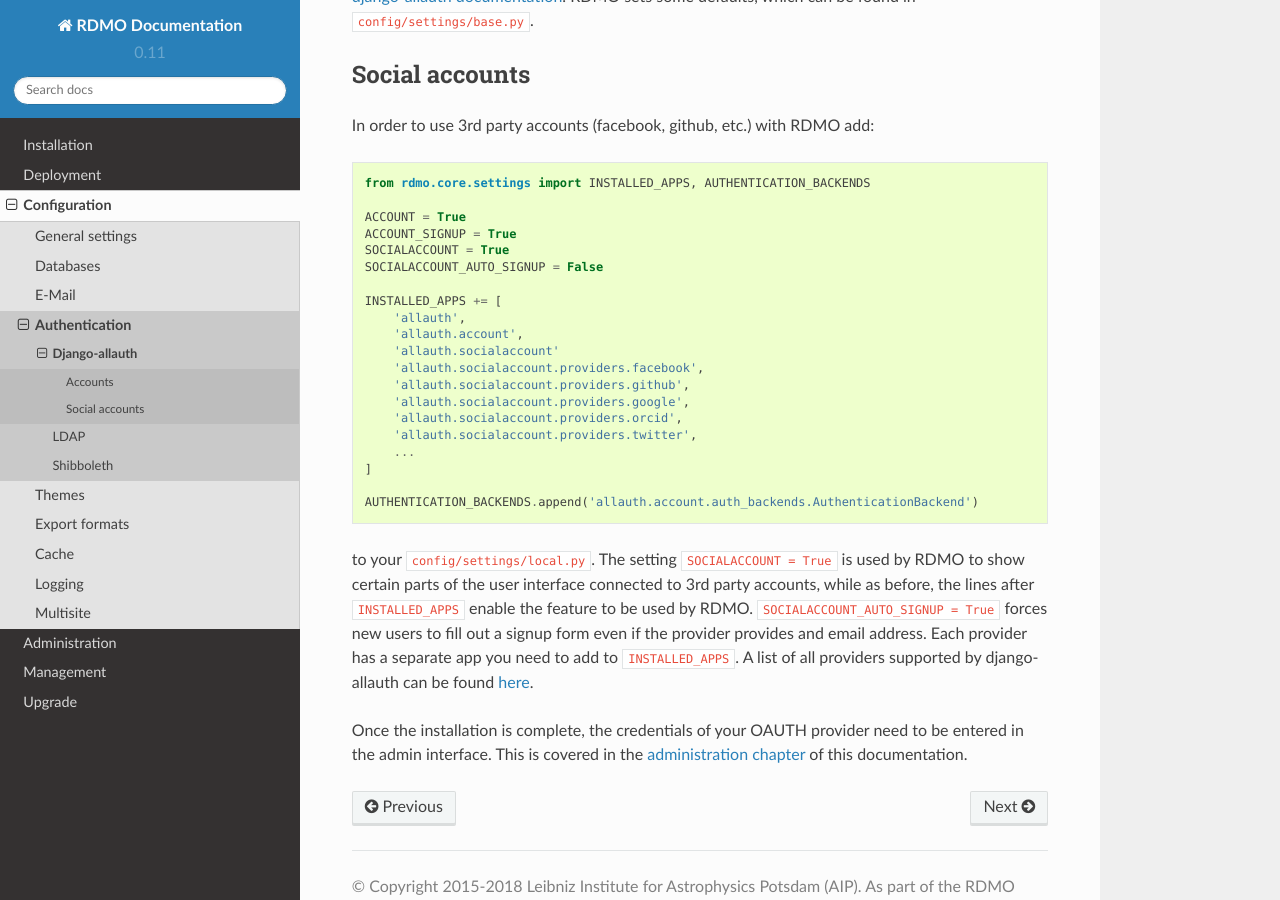
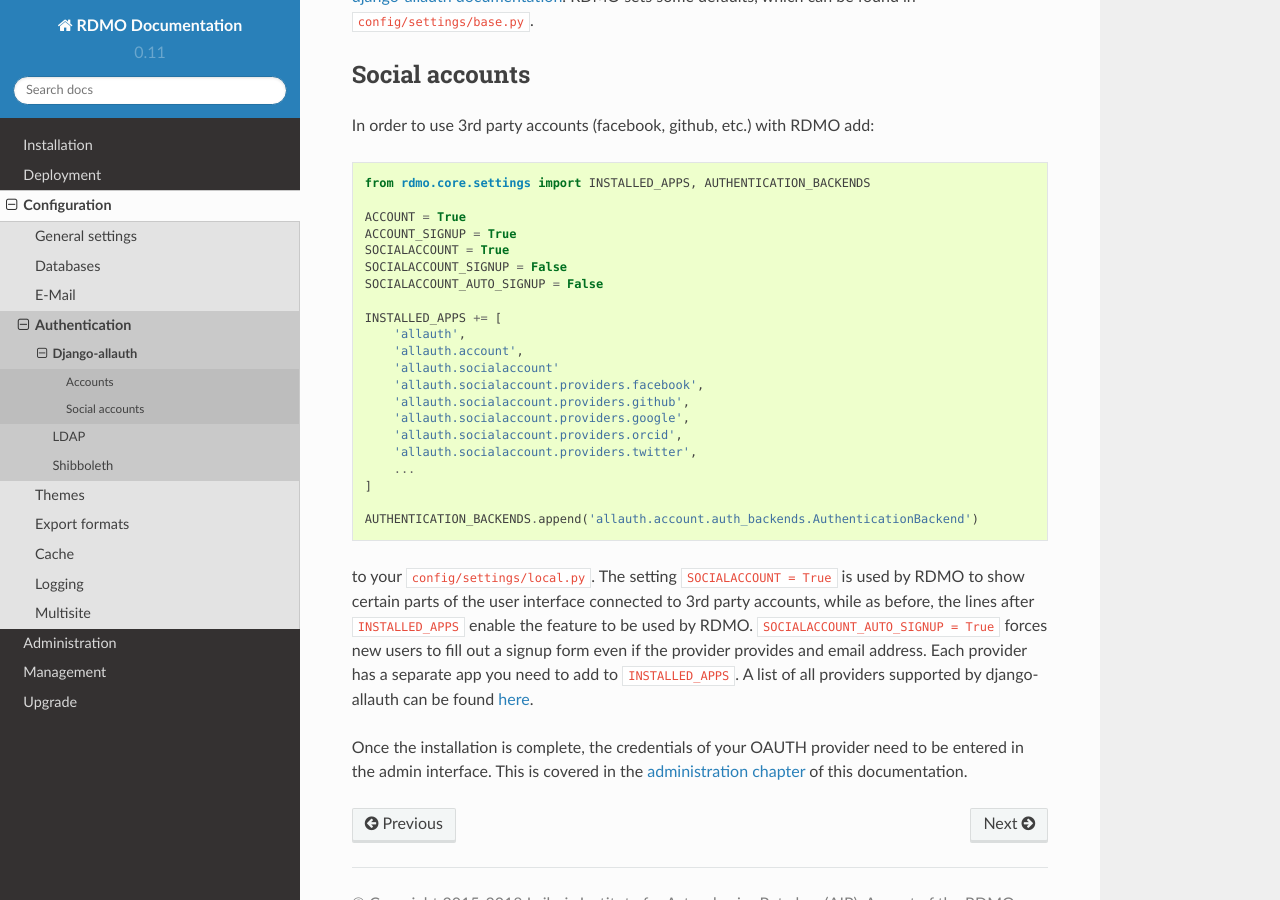
Before and after one commit to rdmorganiser/rdmo-docs, a Sphinx documentation site: the page built from docs/configuration/authentication/allauth.md, in a window 1280 px wide and 900 px high, scrolled down 815 px. Built offline with Sphinx 7.4.7 and the Read the Docs theme 2.0.0, drawn with Linux system fonts in a browser that asks for light colours.

Commit message:
Add socialaccount_signup entry local py example

```diff
--- a/docs/configuration/authentication/allauth.md
+++ b/docs/configuration/authentication/allauth.md
@@ -37,6 +37,7 @@
 ACCOUNT = True
 ACCOUNT_SIGNUP = True
 SOCIALACCOUNT = True
+SOCIALACCOUNT_SIGNUP = False
 SOCIALACCOUNT_AUTO_SIGNUP = False
 
 INSTALLED_APPS += [
```
